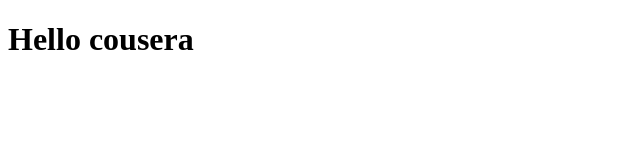
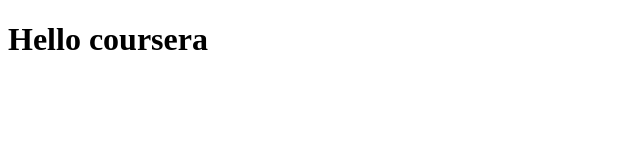
Before and after one commit to namneetk/coursera-test, a plain HTML site: page site/index.html in a window 1280 px wide. Shown: the full height of the page, 0-640 px from the left. Drawn offline with Linux system fonts and the light colour scheme.

Commit message:
Update index.html

```diff
--- a/site/index.html
+++ b/site/index.html
@@ -4,6 +4,6 @@
 	<title>Hello Coursera</title>
 </head>
 <body>
-<h1>Hello cousera</h1>
+<h1>Hello coursera</h1>
 </body>
 </html>
```
